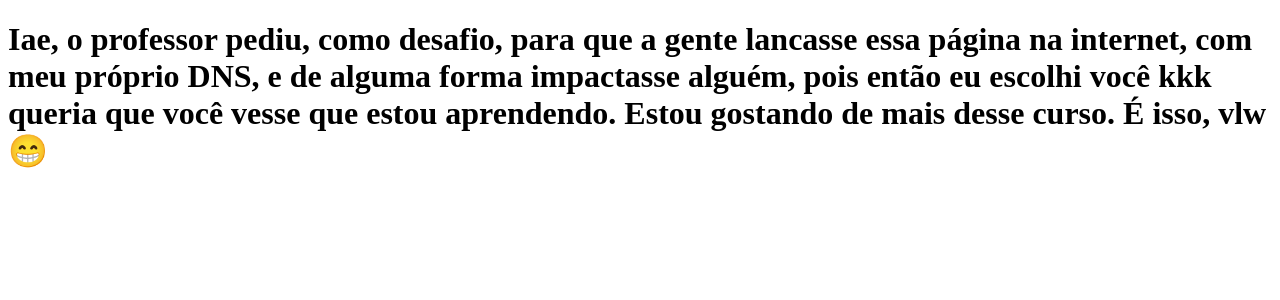
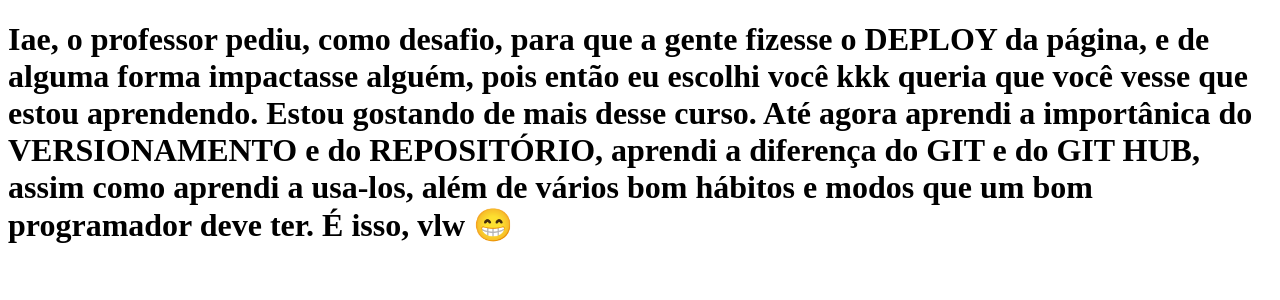
Before and after one commit to felipemantovani-dev/clone-tebnews, a Next.js app: page / in a window 1280 px wide. Shown: the top 300 px of the page. Built offline with nearby package versions, Linux system fonts and the light colour scheme.

Commit message:
modify the phrase

```diff
--- a/pages/index.js
+++ b/pages/index.js
@@ -1,6 +1,7 @@
 function home () {
-    return <h1>Iae, o professor pediu, como desafio, para que a gente lancasse essa página na internet, com meu próprio DNS, e de alguma forma impactasse alguém, pois então eu escolhi você kkk
+    return <h1>Iae, o professor pediu, como desafio, para que a gente fizesse o DEPLOY da página, e de alguma forma impactasse alguém, pois então eu escolhi você kkk
         queria que você vesse que estou aprendendo. Estou gostando de mais desse curso.
+        Até agora aprendi a importânica do VERSIONAMENTO e do REPOSITÓRIO, aprendi a diferença do GIT e do GIT HUB, assim como aprendi a usa-los, além de vários bom hábitos e modos que um bom programador deve ter.
         É isso, vlw 😁
     </h1>
 }
```
